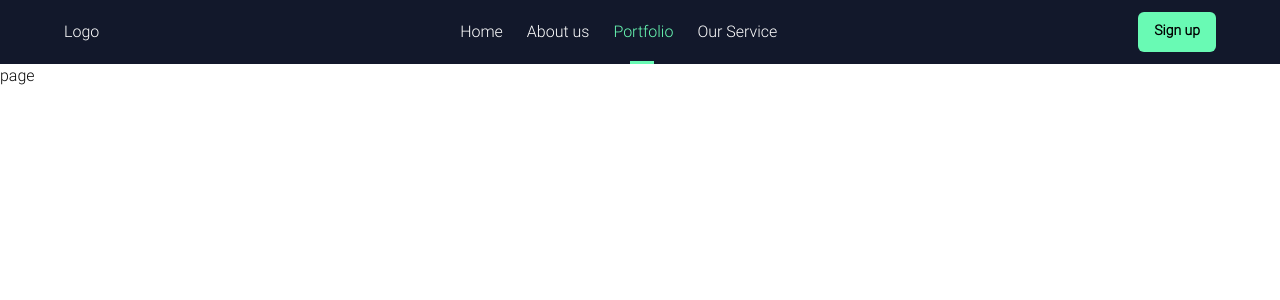
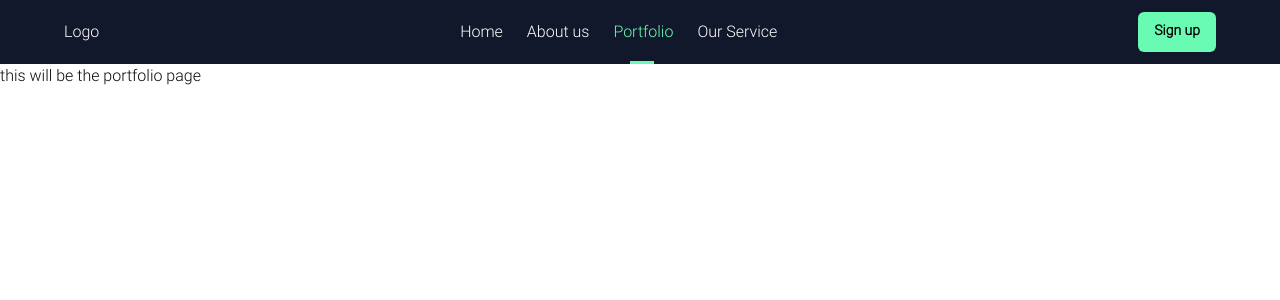
Before and after one commit to AdeDesmond/flecon, a Next.js app: page /portfolio in a window 1280 px wide. Shown: the top 300 px of the page. Built offline with nearby package versions, Linux system fonts and the light colour scheme.

Commit message:
Feat:Some margin fixed

```diff
--- a/app/(platform)/_components/footer-copywrite.tsx
+++ b/app/(platform)/_components/footer-copywrite.tsx
@@ -13,7 +13,7 @@ export const FooterCopywrite = () => {
       <div className="text-white">
         All Copywrites @{date.getFullYear()} are reserved by Flecon Company Ltd.
       </div>
-      <div className="flex items-center gap-x-2">
+      <div className="hidden  lg:flex md:flex items-center gap-x-2">
         <Link href="/">
           <MessageCircleIcon className="h-4 w-4 text-white" />
         </Link>
--- a/app/(platform)/_components/footer.tsx
+++ b/app/(platform)/_components/footer.tsx
@@ -10,7 +10,7 @@ const hFont = localfont({
 
 export const Footer = () => {
   return (
-    <footer className="w-[90%] grid grid-cols-1 lg:grid-cols-4 place-items-center mb-10">
+    <footer className="w-[90%] grid grid-cols-1 lg:grid-cols-4 place-items-center mb-10 gap-y-4 lg:gap-y-0">
       <div>
         <p>loggo</p>
         <Logo />
--- a/app/(platform)/about/page.tsx
+++ b/app/(platform)/about/page.tsx
@@ -1,7 +1,12 @@
+import { cn } from "@/lib/utils";
 import React from "react";
 
-function page() {
-  return <div>page</div>;
+function AboutPage() {
+  return (
+    <main className={cn("overflow-y-scroll w-full")}>
+      this will be the about page
+    </main>
+  );
 }
 
-export default page;
+export default AboutPage;
--- a/app/(platform)/portfolio/page.tsx
+++ b/app/(platform)/portfolio/page.tsx
@@ -1,7 +1,12 @@
+import { cn } from "@/lib/utils";
 import React from "react";
 
-function page() {
-  return <div>page</div>;
+function PortFolioPage() {
+  return (
+    <main className={cn("overflow-y-scroll w-full")}>
+      this will be the portfolio page
+    </main>
+  );
 }
 
-export default page;
+export default PortFolioPage;
--- a/app/(platform)/service/page.tsx
+++ b/app/(platform)/service/page.tsx
@@ -1,7 +1,11 @@
 import React from "react";
-
+import { cn } from "@/lib/utils";
 function page() {
-  return <div>page</div>;
+  return (
+    <main className={cn("overflow-y-scroll w-full")}>
+      this will be the services page
+    </main>
+  );
 }
 
 export default page;
```
